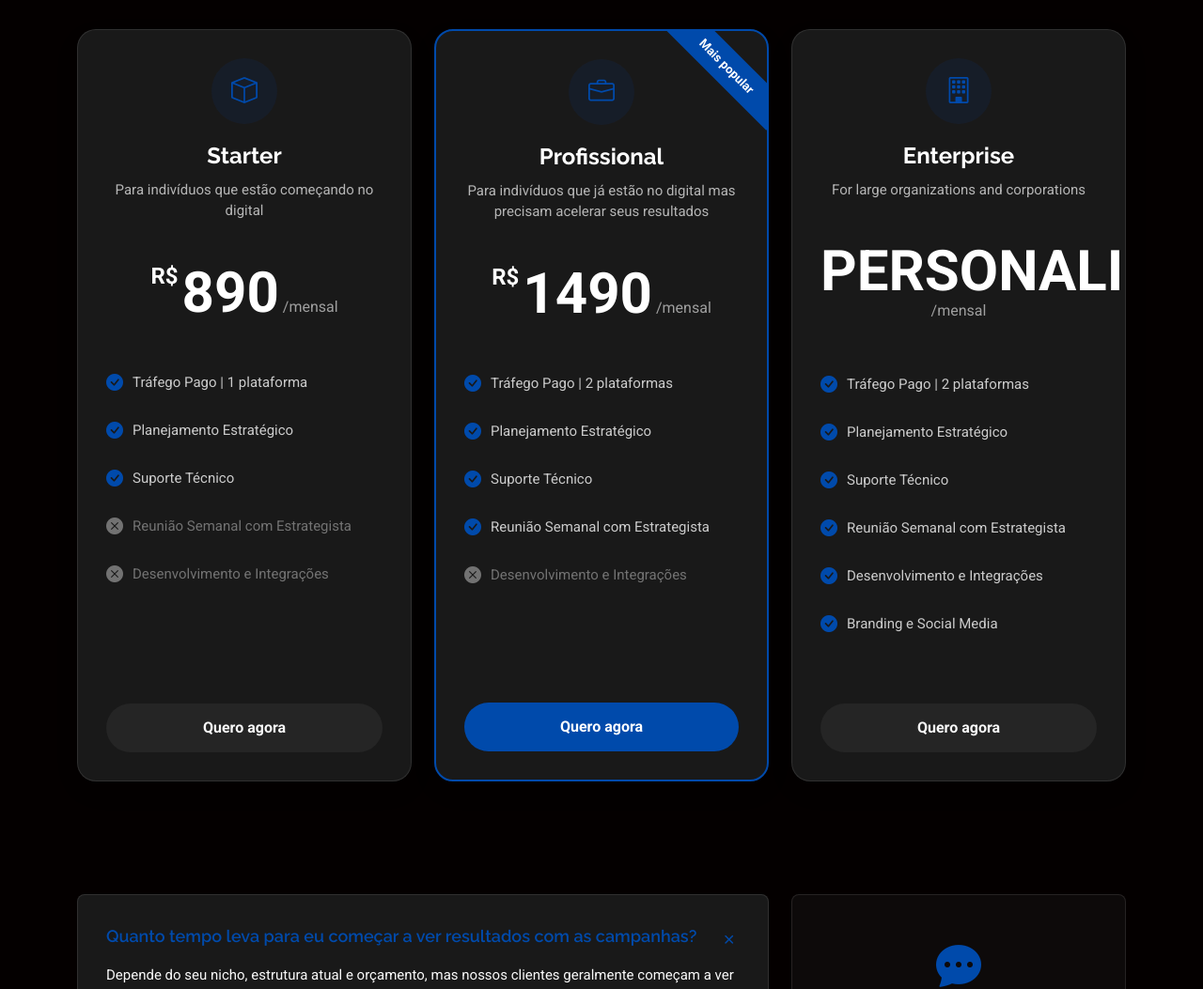
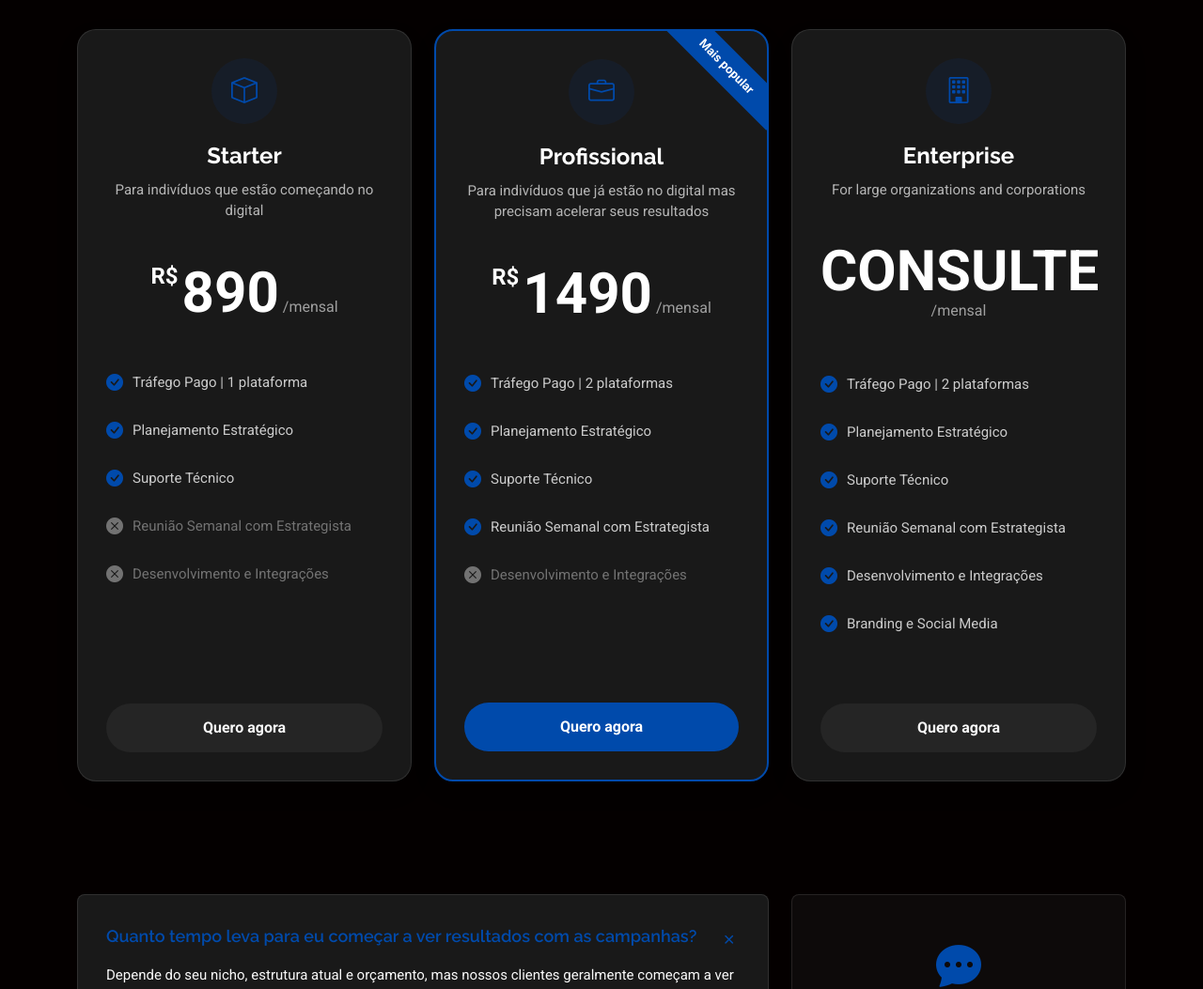
Before and after one commit to EdilanGomes/Instant, a plain HTML site: page index.html in a window 1280 px wide. Shown: the part 7554-8607 px from the top of the page at 94% size. Drawn offline with Linux system fonts and the light colour scheme.

Commit message:
CONSULTE

```diff
--- a/index.html
+++ b/index.html
@@ -1157,7 +1157,7 @@ Desenvolvemos e otimizamos lojas virtuais, funis de vendas e tráfego pago para
               <div class="plan-pricing">
                 <div class="price">
                   <span class="currency"></span>
-                  <span class="amount">PERSONALIZADO</span>
+                  <span class="amount">CONSULTE</span>
                   <span class="period">/mensal</span>
                 </div>
               </div>
```
